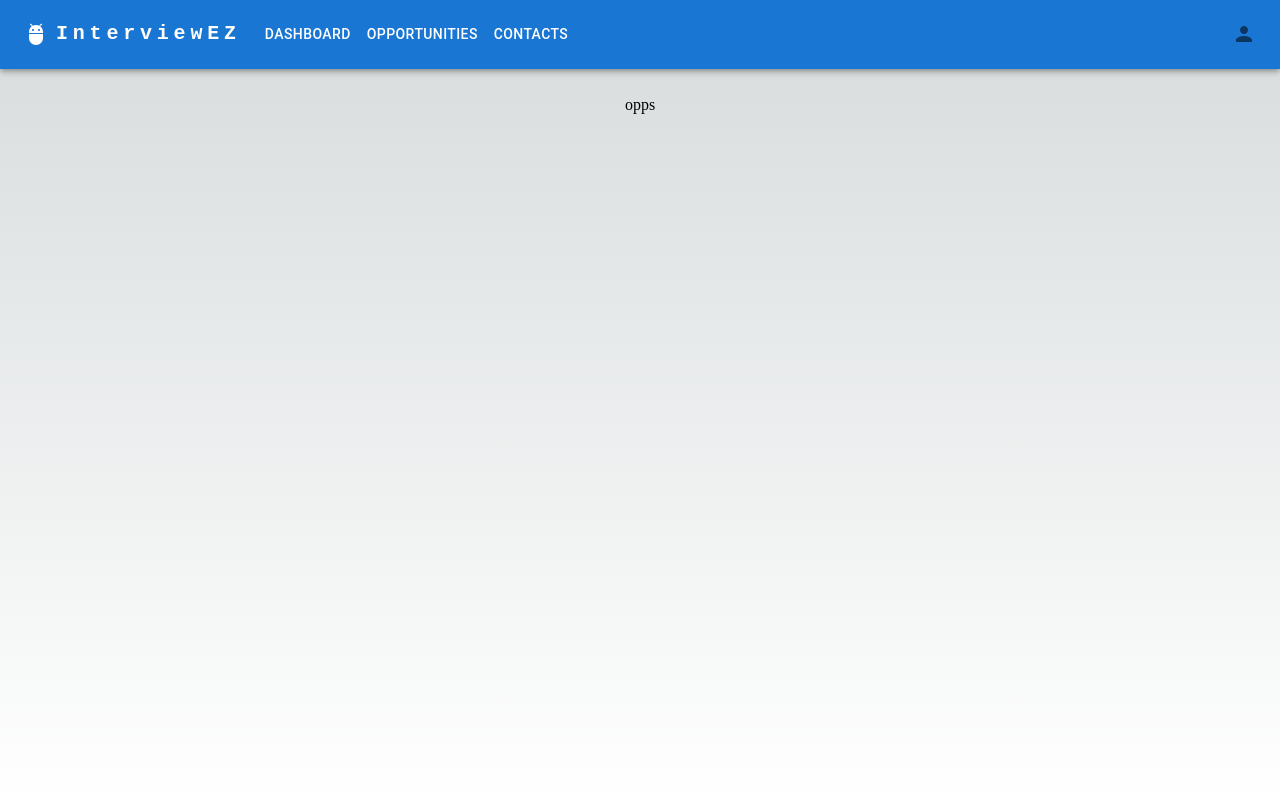
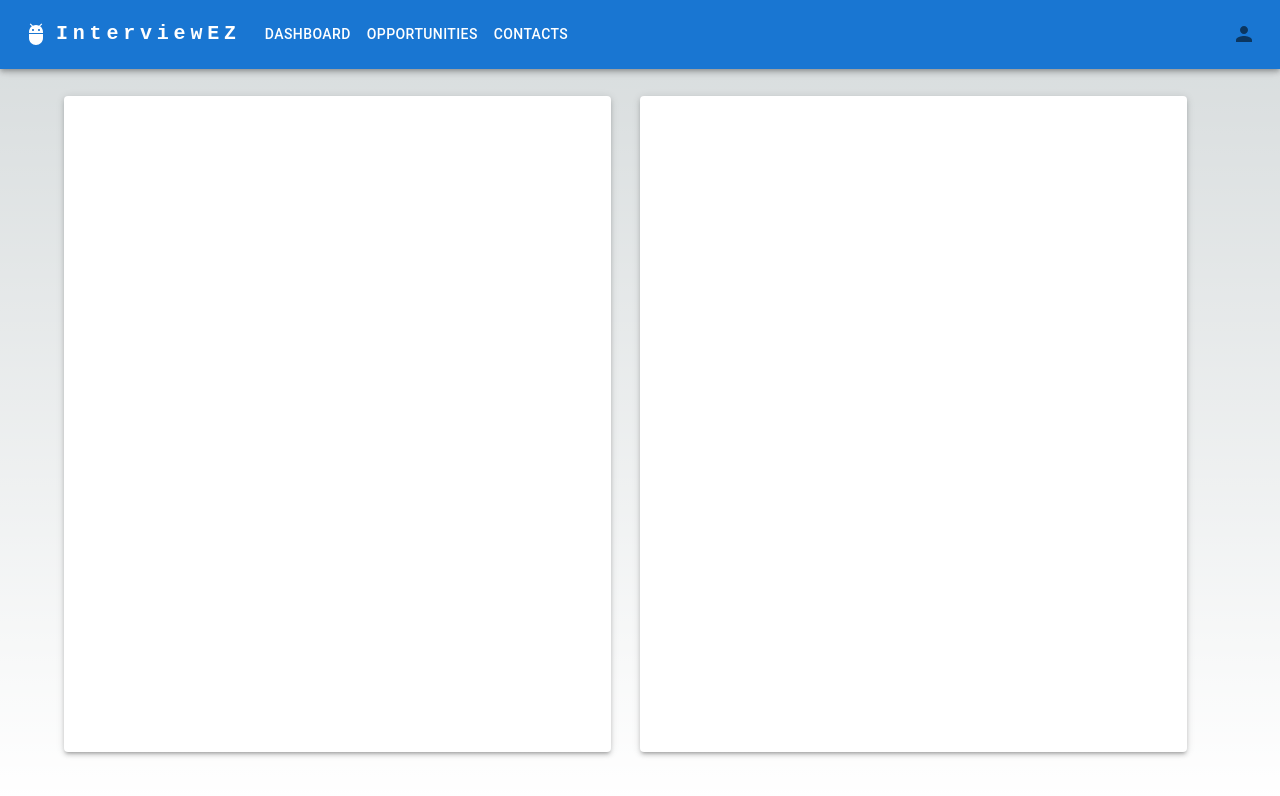
Before and after one commit to peebles434/InterviewEZ, a Next.js app in the folder interviewez/: page /home/opportunities in a window 1280 px wide. Shown: the top 796 px of the page. Built offline with nearby package versions, Linux system fonts and the light colour scheme.

Commit message:
Create components directory and created split panel for opport. view
Moved navbar into the components directory

```diff
--- a/interviewez/src/app/home/dashboard/page.tsx
+++ b/interviewez/src/app/home/dashboard/page.tsx
@@ -5,7 +5,7 @@ import styles from '../../page.module.css'
 export default function Dashboard() {
   return (
     <main className={styles.main}>
-      <p>hello</p>
+      <p>hello checkout opportunities</p>
     </main>
   )
 }
--- a/interviewez/src/app/home/opportunities/page.tsx
+++ b/interviewez/src/app/home/opportunities/page.tsx
@@ -1,11 +1,19 @@
 "use client"
 
+import Paper from '@mui/material/Paper'
+import Grid from '@mui/material/Grid'
 import styles from '../../page.module.css'
 
 export default function Dashboard() {
   return (
-    <main className={styles.main}>
-      <p>opps</p>
-    </main>
+      <Grid container className={styles.main}>
+        <Grid item xs={6} className={styles.griditem}>
+          <Paper elevation={3} className={styles.leftCard} />
+        </Grid>
+        <Grid item xs={6} className={styles.griditem}>
+          <Paper elevation={3} className={styles.rightCard} />
+        </Grid>
+      </Grid>
+
   )
 }
--- a/interviewez/src/app/layout.tsx
+++ b/interviewez/src/app/layout.tsx
@@ -1,7 +1,7 @@
 "use client"
 
 import './globals.css'
-import NavBar from './navbar'
+import NavBar from '../components/navbar'
 
 export const metadata = {
   title: 'Create Next App',
@@ -18,7 +18,7 @@ export default function RootLayout({
       <body>
         <NavBar />
         <div>{children}</div>
-        </body>
+      </body>
     </html>
   )
 }
--- a/interviewez/src/app/page.module.css
+++ b/interviewez/src/app/page.module.css
@@ -1,10 +1,28 @@
 .main {
   display: flex;
+  flex-direction: row;
+  justify-content: space-between;
+  align-items: stretch;
+  padding: 6rem 4rem 3rem 4rem;
+  min-height: 100vh;
+}
+
+.griditem {
+  display: flex;
+  justify-content: space-between;
+}
+
+.leftCard {
+  display: flex;
+  justify-content: space-between;
   flex-direction: column;
+  width: 95%;
+}
+.rightCard {
+  display: flex;
   justify-content: space-between;
-  align-items: center;
-  padding: 6rem;
-  min-height: 100vh;
+  flex-direction: column;
+  width: 95%;
 }
 
 .description {
```
Also changed, not shown: interviewez/src/components/navbar.tsx (renamed from interviewez/src/app/navbar.tsx).
